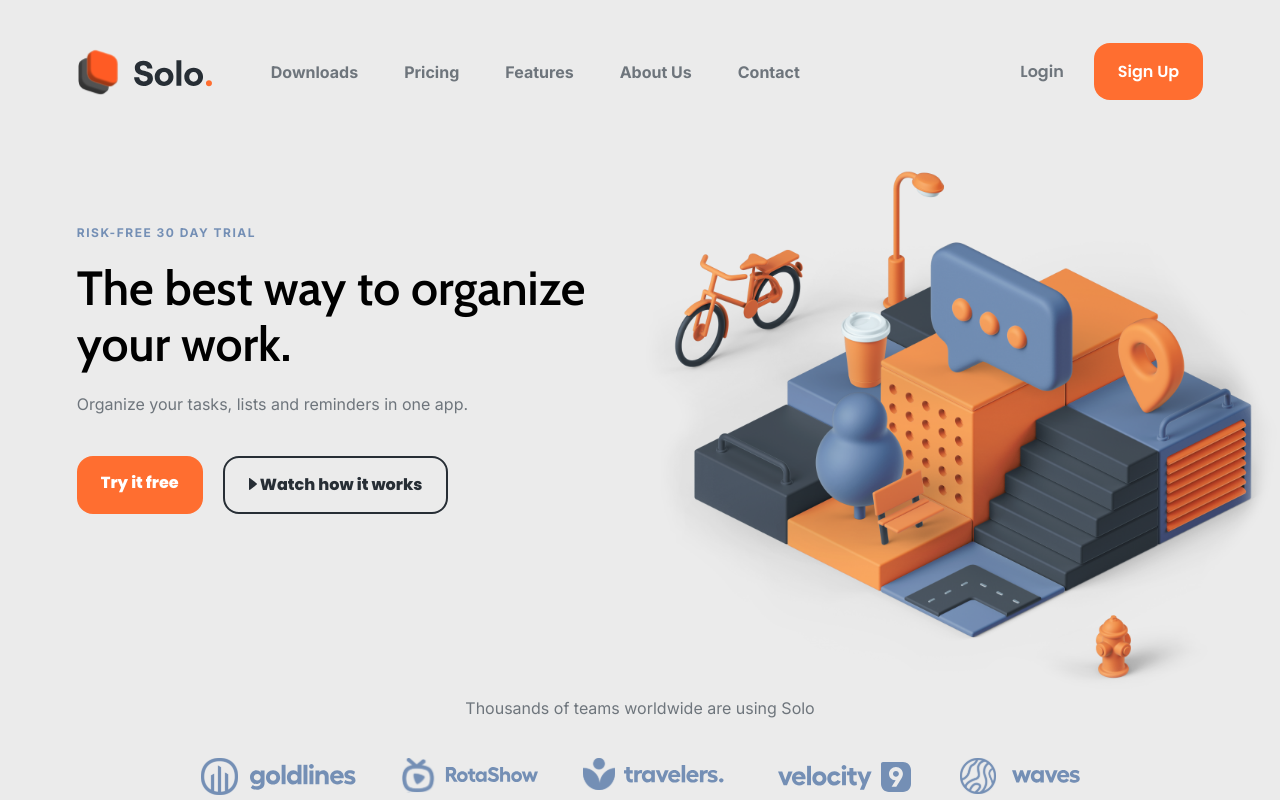
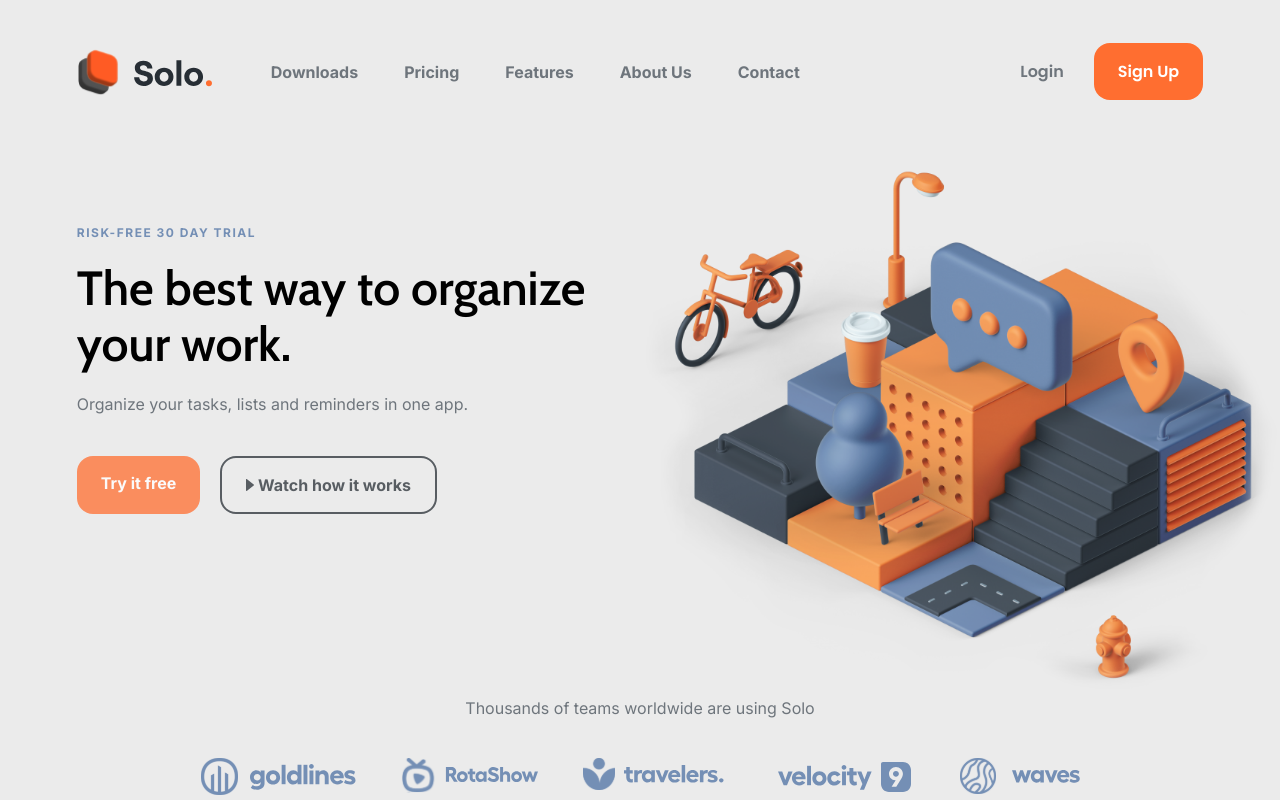
Before and after one commit to zhuravskayalina/solo-app, a Next.js app: page / in a window 1280 px wide. Shown: the top 800 px of the page. Built offline with nearby package versions, Linux system fonts and the light colour scheme.

Commit message:
fix: buttons style (wrong color)

```diff
--- a/src/components/Button/Button.module.scss
+++ b/src/components/Button/Button.module.scss
@@ -2,7 +2,6 @@
 @use '@/styles/variables/colors';
 
 .button {
-  font-family: 'Inter', sans-serif;
   @include elements.reset-button-style;
   padding: 16px 24px;
   color: colors.$grey;
@@ -13,7 +12,10 @@
   background-color: transparent;
   line-height: 140%;
   width: fit-content;
-  transition: transform 0.3s;
+  transition: 0.3s;
+  font-style: normal;
+  opacity: 0.75;
+  font-family: 'Inter', sans-serif;
 
   &_colored {
     background-color: colors.$primary;
@@ -32,7 +34,6 @@
   }
 
   &:hover {
-    cursor: pointer;
-    transform: scale(1.1);
+    opacity: 1;
   }
 }
--- a/src/styles/mixins/elements.scss
+++ b/src/styles/mixins/elements.scss
@@ -15,10 +15,7 @@
   overflow: visible;
   background: transparent;
   color: inherit;
-  font: inherit;
   line-height: normal;
-  -webkit-font-smoothing: inherit;
-  -moz-osx-font-smoothing: inherit;
   -webkit-appearance: none;
 }
 
```
